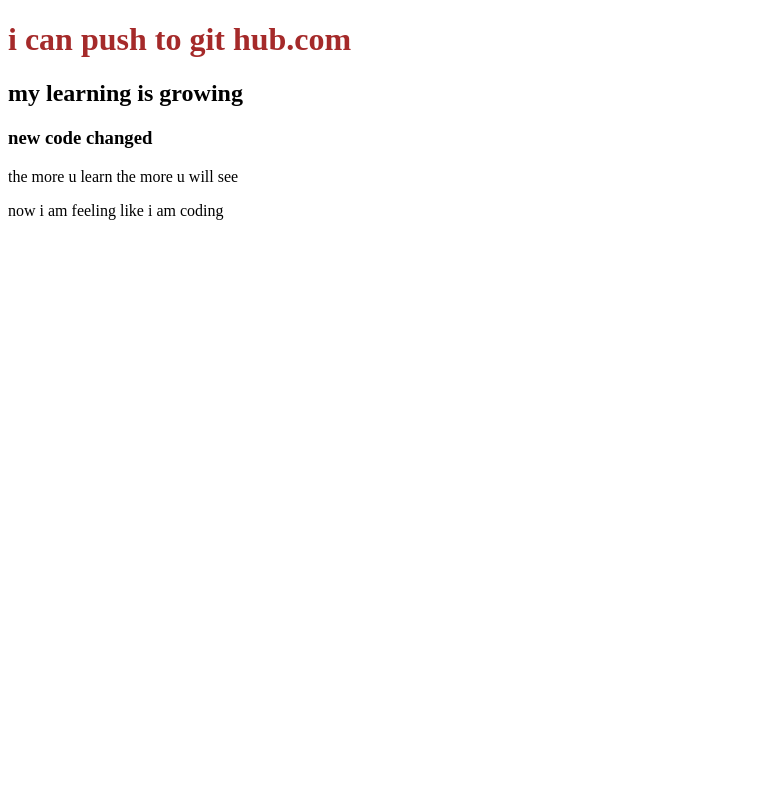
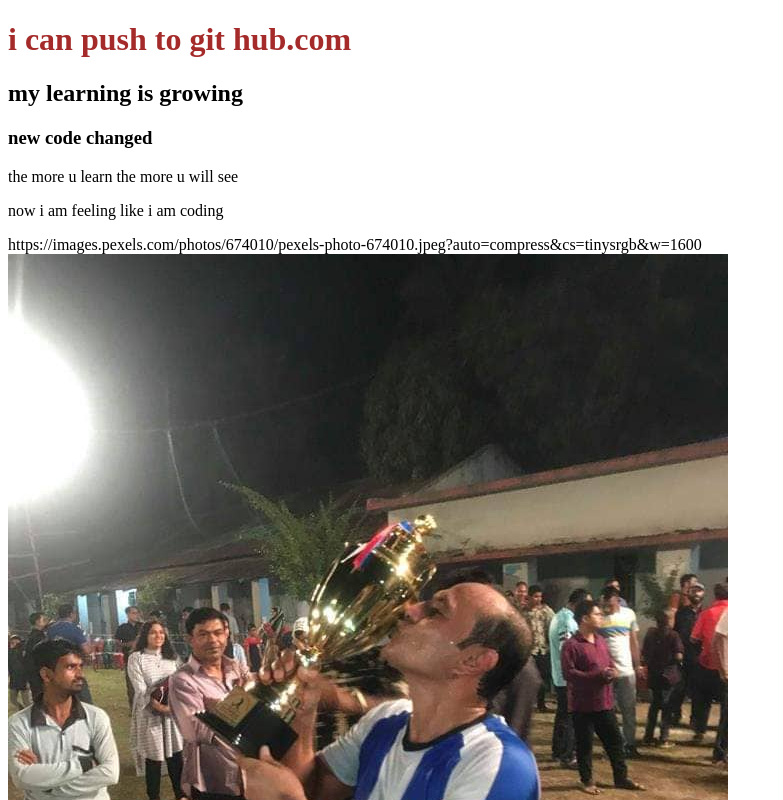
Before and after one commit to auposrioman/my-new-repository, a plain HTML site: page index.html in a window 1280 px wide. Shown: the top 800 px of the page, without its empty margins (0-783 px from the left). Drawn offline with Linux system fonts and the light colour scheme.

Commit message:
photo adde

```diff
--- a/index.html
+++ b/index.html
@@ -17,6 +17,8 @@
     <h3>new code changed</h3>
     <p>the more u learn the more u will see</p>
     <p>now i am feeling like i am coding</p>
+    https://images.pexels.com/photos/674010/pexels-photo-674010.jpeg?auto=compress&cs=tinysrgb&w=1600
+<img src="56201248_2314637382193657_755442532132847616_n.jpg"
 
 </body>
 </html>
```
Also changed, not shown: 53270774_428446177905572_5947286363467415552_n.jpg (added), 56201248_2314637382193657_755442532132847616_n.jpg (added).
